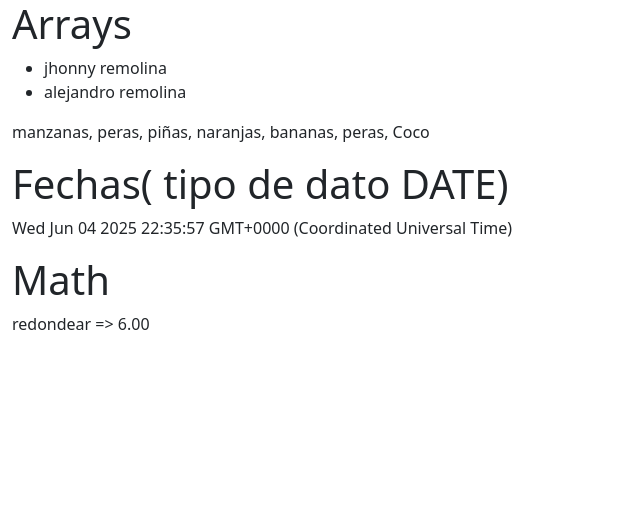
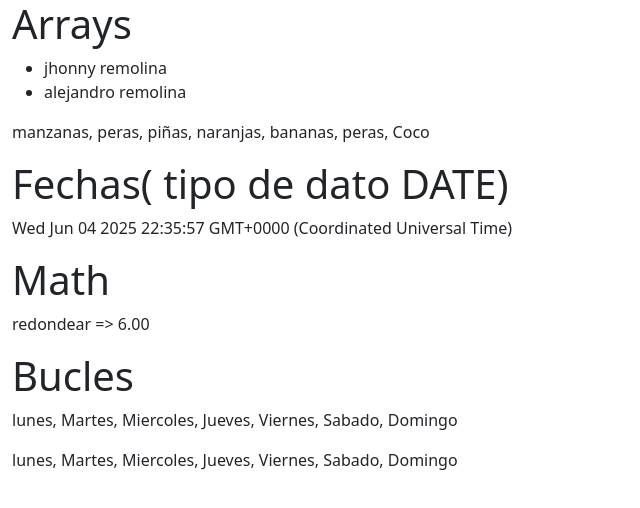
Before and after one commit to jremolina/JS, a plain HTML site: page index.html in a window 1280 px wide. Shown: the whole page, without its empty margins (0-640 px from the left). Drawn offline with nearby package versions, Linux system fonts and the light colour scheme.

Commit message:
bucles for

```diff
--- a/index.html
+++ b/index.html
@@ -32,6 +32,11 @@
 
       <p id="math">Redondear</p>
 
+      <h1 class="display-6">Bucles</h1>
+
+      <p id="bucle"></p>
+      <p id="bucle2"></p>
+
 
     </div>
   </main>
--- a/script.js
+++ b/script.js
@@ -235,3 +235,46 @@ switch (estilo) {
     console.log('no existe')
     break;
 }
+
+/////////////// bucles  for ///////////////
+
+let dias = ['lunes', 'Martes', 'Miercoles', 'Jueves', 'Viernes', 'Sabado', 'Domingo'];
+
+let bucle = document.getElementById("bucle")
+let texto = ''
+
+for (let index = 0; index < dias.length; index++) {
+  texto += dias[index];
+
+  if (index < dias.length - 1) {
+    texto += ', '
+  }
+  bucle.textContent = texto
+  // console.log(element);
+}
+
+let bucle2 = document.getElementById("bucle2")
+let texto2 = ''
+
+for (const dia of dias) {
+  texto2 += dia;
+
+  if (dia != dias[dias.length - 1]) {
+    texto2 += ', '
+  }
+  bucle2.textContent = texto2
+  // console.log(element);
+}
+
+for (const clave in personas) {
+  console.log(personas[clave])
+
+}
+
+cursos.forEach(element => {
+  console.log(element);
+
+});
+
+
+/////////////// bucles  while ///////////////
```
